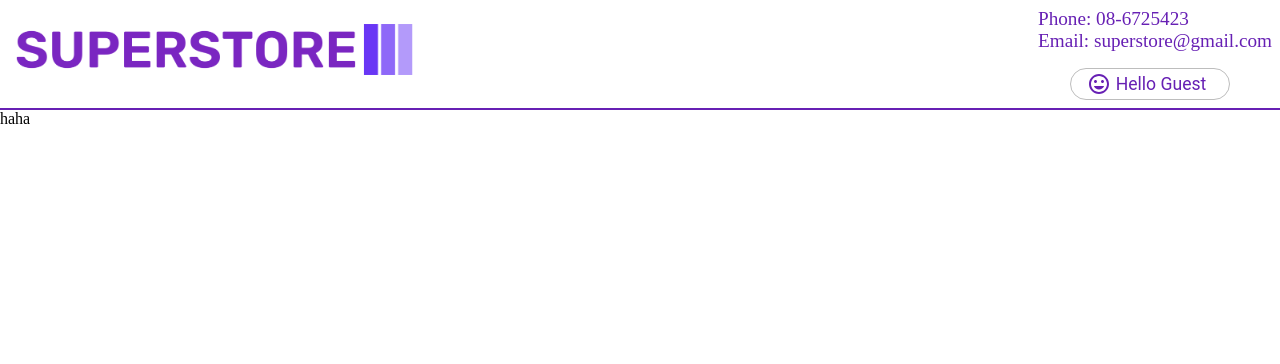
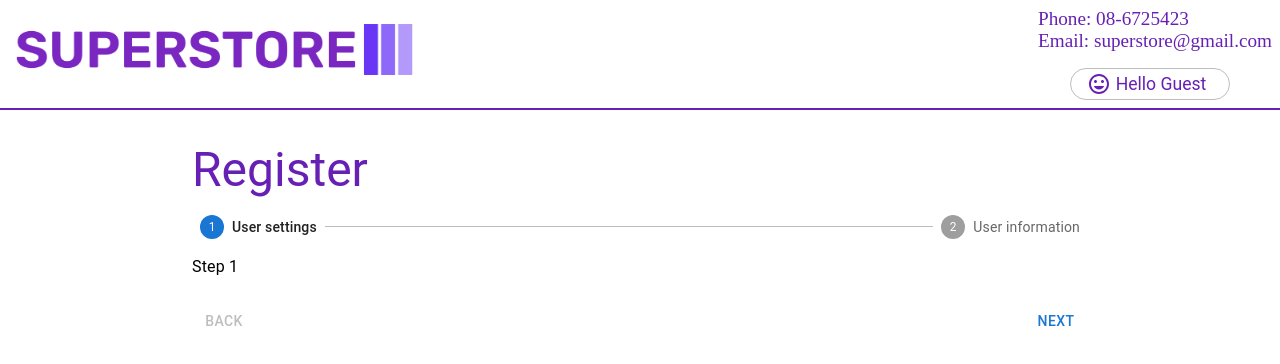
Before and after one commit to ilan-moroz/Project-Store, a React (Create React App) app in the folder Client/: page /register in a window 1280 px wide. Shown: the top 364 px of the page. Built offline with nearby package versions, Linux system fonts and the light colour scheme.

Commit message:
register

```diff
--- a/Client/src/pages/Register.tsx
+++ b/Client/src/pages/Register.tsx
@@ -1,3 +1,71 @@
+import * as React from "react";
+import Box from "@mui/material/Box";
+import Stepper from "@mui/material/Stepper";
+import Step from "@mui/material/Step";
+import StepLabel from "@mui/material/StepLabel";
+import Button from "@mui/material/Button";
+import Typography from "@mui/material/Typography";
+
 export const Register = () => {
-  return <div className="register">haha</div>;
+  const steps = ["User settings", "User information"];
+
+  const [activeStep, setActiveStep] = React.useState(0);
+
+  const handleNext = () => {
+    setActiveStep(prevActiveStep => prevActiveStep + 1);
+  };
+
+  const handleBack = () => {
+    setActiveStep(prevActiveStep => prevActiveStep - 1);
+  };
+
+  const onSubmit = () => {};
+
+  return (
+    <Box sx={{ width: "70%", margin: "2rem auto" }}>
+      <Typography variant="h3" gutterBottom className="purpleText">
+        Register
+      </Typography>
+      <Stepper activeStep={activeStep}>
+        {steps.map((label, index) => {
+          const stepProps: { completed?: boolean } = {};
+
+          return (
+            <Step key={label} {...stepProps}>
+              <StepLabel>{label}</StepLabel>
+            </Step>
+          );
+        })}
+      </Stepper>
+      {activeStep === steps.length ? (
+        <React.Fragment>
+          <Typography sx={{ mt: 2, mb: 1 }}>
+            All steps completed - you&apos;re finished
+          </Typography>
+          <Box sx={{ display: "flex", flexDirection: "row", pt: 2 }}>
+            <Box sx={{ flex: "1 1 auto" }} />
+            <Button onClick={onSubmit}>Create Account</Button>
+          </Box>
+        </React.Fragment>
+      ) : (
+        <React.Fragment>
+          <Typography sx={{ mt: 2, mb: 1 }}>Step {activeStep + 1}</Typography>
+          <Box sx={{ display: "flex", flexDirection: "row", pt: 2 }}>
+            <Button
+              color="inherit"
+              disabled={activeStep === 0}
+              onClick={handleBack}
+              sx={{ mr: 1 }}
+            >
+              Back
+            </Button>
+            <Box sx={{ flex: "1 1 auto" }} />
+            <Button onClick={handleNext}>
+              {activeStep === steps.length - 1 ? "Finish" : "Next"}
+            </Button>
+          </Box>
+        </React.Fragment>
+      )}
+    </Box>
+  );
 };
```
